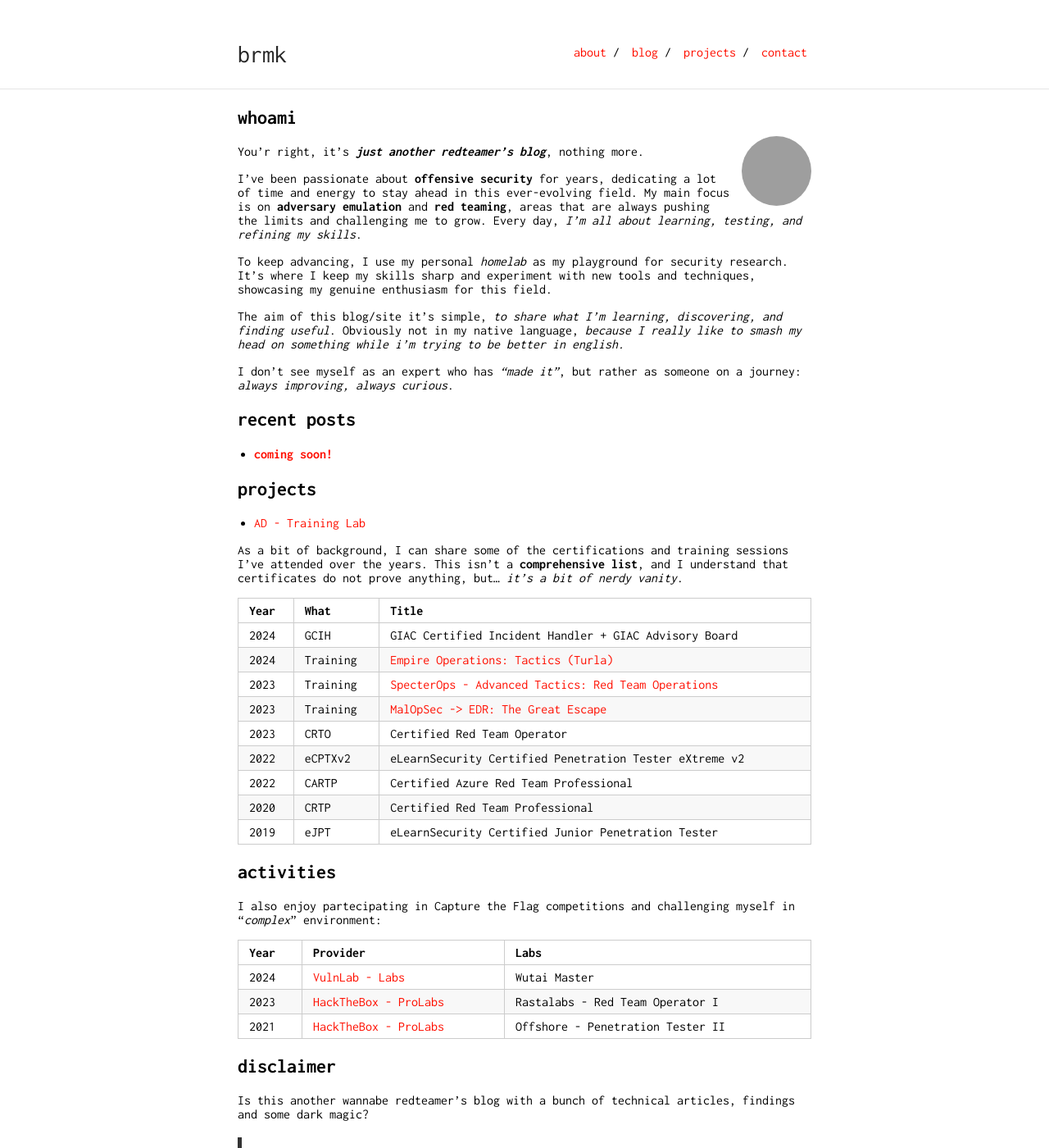
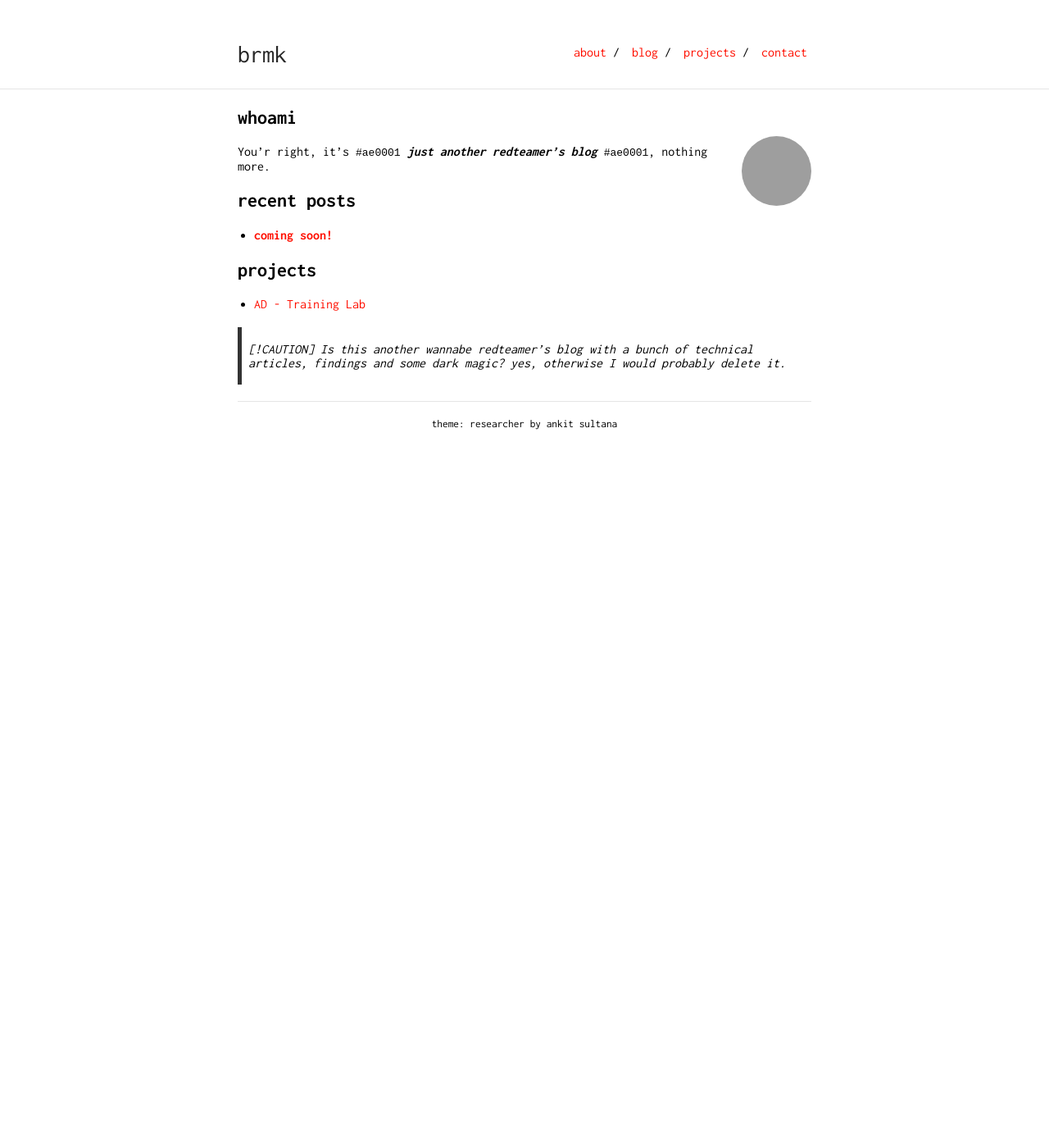
Before and after one commit to brmkit/brmkit.github.io, a Jekyll site: the page built from index.md, in a window 1280 px wide and 1400 px high. Shown: the whole window at 82% size. Built offline with Jekyll 4.4.1, drawn with Linux system fonts in a browser that asks for light colours; our own code applies the rules of GitHub Pages for plain Markdown files; some of the changed text lies outside the part shown; grey boxes are pictures that could not be loaded.

Commit message:
new index page

```diff
--- a/index.md
+++ b/index.md
@@ -6,15 +6,7 @@ layout: default
 
 <img class="profile-picture" src="https://avatars.githubusercontent.com/u/29227228?v=4">
 
-You'r right, it’s **_just another redteamer’s blog_**, nothing more.
-
-I’ve been passionate about **offensive security** for years, dedicating a lot of time and energy to stay ahead in this ever-evolving field. My main focus is on **adversary emulation** and **red teaming**, areas that are always pushing the limits and challenging me to grow. Every day, *I’m all about learning, testing, and refining my skills*.
-
-To keep advancing, I use my personal *homelab* as my playground for security research. It’s where I keep my skills sharp and experiment with new tools and techniques, showcasing my genuine enthusiasm for this field.
-
-The aim of this blog/site it's simple, *to share what I’m learning, discovering, and finding useful*. Obviously not in my native language, *because I really like to smash my head on something while i'm trying to be better in english.*
-
-I don’t see myself as an expert who has *“made it”*, but rather as someone on a journey: *always improving, always curious*.
+You'r right, it’s `#ae0001` **_just another redteamer’s blog_** `#ae0001`, nothing more.
 
 ## recent posts
 <ul class="recent-posts">
@@ -57,30 +49,6 @@ I don’t see myself as an expert who has *“made it”*, but rather as someone
     {% if forloop.last %}</ul>{% endif %}
     {% endfor %}
 
-As a bit of background, I can share some of the certifications and training sessions I've attended over the years. This isn't a **comprehensive list**, and I understand that certificates do not prove anything, but... _it's a bit of nerdy vanity_.
-
-Year | What | Title
------|-------|--------
-2024| GCIH | GIAC Certified Incident Handler + GIAC Advisory Board
-2024 | Training | [Empire Operations: Tactics (Turla)](https://training.bc-security.org/courses/empire-operations-turla)
-2023 | Training | [SpecterOps - Advanced Tactics: Red Team Operations](https://specterops.io/training/red-team-operations/)
-2023 | Training | [MalOpSec -> EDR: The Great Escape](https://milano.securitybsides.it/malopsec.html)
-2023 | CRTO  | Certified Red Team Operator
-2022 | eCPTXv2 | eLearnSecurity Certified Penetration Tester eXtreme v2
-2022 | CARTP | Certified Azure Red Team Professional
-2020 | CRTP | Certified Red Team Professional
-2019 | eJPT | eLearnSecurity Certified Junior Penetration Tester
-
-
-## activities
-I also enjoy partecipating in Capture the Flag competitions and challenging myself in "_complex_" environment:
-
-Year | Provider | Labs
------|-------|--------
-2024 | [VulnLab - Labs](https://www.vulnlab.com/main/red-team-labs) | Wutai Master
-2023 | [HackTheBox - ProLabs](https://www.hackthebox.com/hacker/pro-labs) | Rastalabs - Red Team Operator I
-2021 | [HackTheBox - ProLabs](https://www.hackthebox.com/hacker/pro-labs) | Offshore - Penetration Tester II
-
-## disclaimer
-Is this another wannabe redteamer's blog with a bunch of technical articles, findings and some dark magic?
-> yes, otherwise I would probably delete it.
+> [!CAUTION]
+>Is this another wannabe redteamer's blog with a bunch of technical articles, findings and some dark magic?
+>yes, otherwise I would probably delete it.
```
Also changed, not shown: whoami.md (added, +80 -0 lines).
